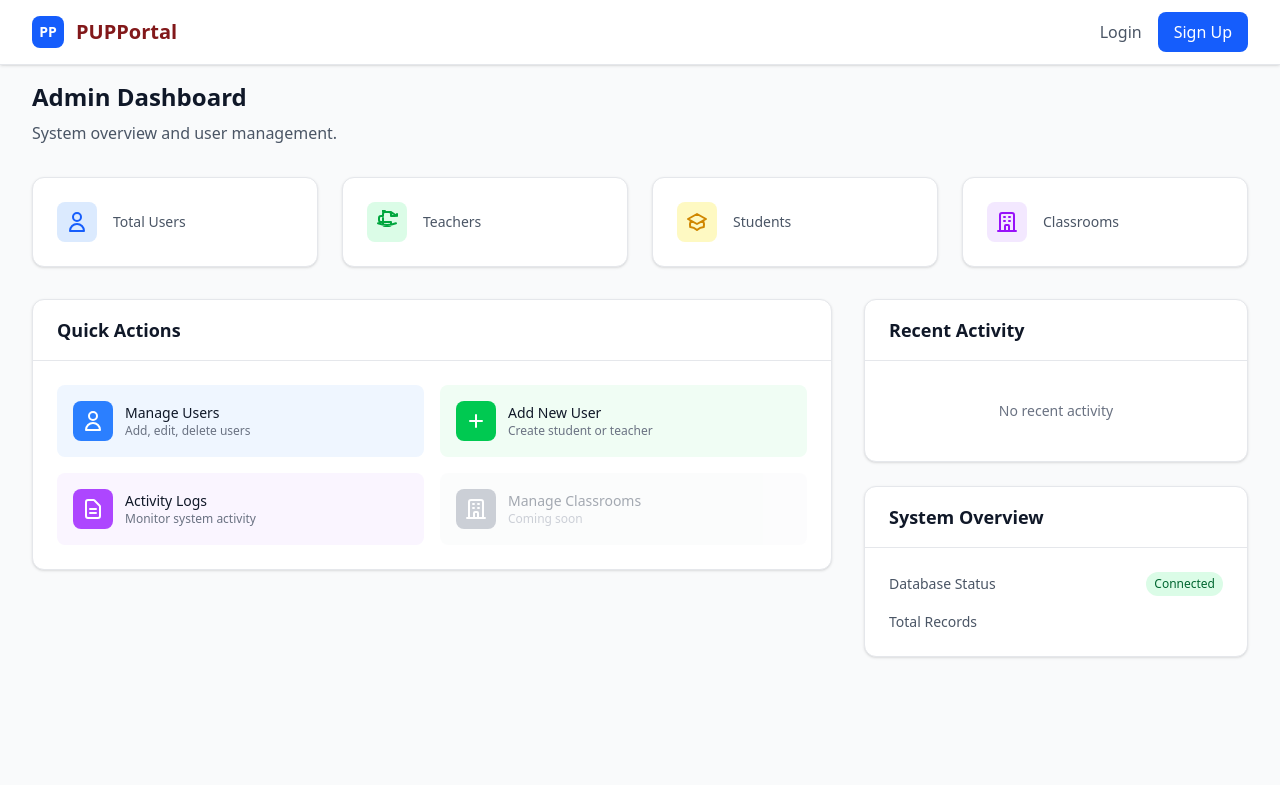
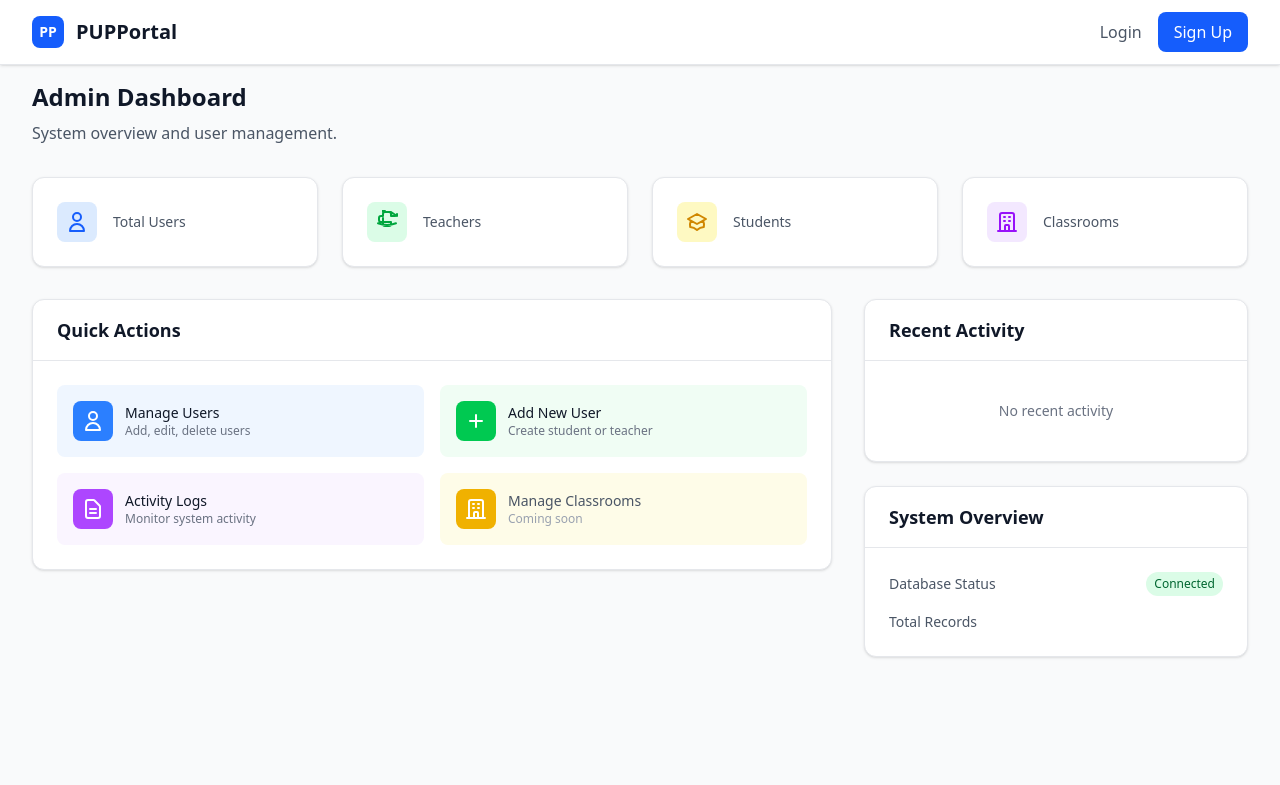
Before and after one commit to geraldsberongoy/php-mvc, a PHP site: template framework/views/admin/dashboard.html.twig in a window 1280 px wide. Shown: the top 785 px of the page. Run offline with PHP 8.4, Linux system fonts and the light colour scheme; the template is opened without the code that fills it, so the values that code supplies are empty; some libraries are stand-ins or nearby versions.

Commit message:
feat(styles): add new yellow background utilities and update hover effects in dashboard

```diff
--- a/framework/public/css/style.css
+++ b/framework/public/css/style.css
@@ -779,6 +779,9 @@
   .bg-yellow-100 {
     background-color: var(--color-yellow-100);
   }
+  .bg-yellow-400 {
+    background-color: var(--color-yellow-400);
+  }
   .bg-yellow-500 {
     background-color: var(--color-yellow-500);
   }
@@ -1074,6 +1077,13 @@
       }
     }
   }
+  .group-hover\:bg-yellow-600 {
+    &:is(:where(.group):hover *) {
+      @media (hover: hover) {
+        background-color: var(--color-yellow-600);
+      }
+    }
+  }
   .hover\:border-gray-400 {
     &:hover {
       @media (hover: hover) {
@@ -1176,6 +1186,13 @@
     &:hover {
       @media (hover: hover) {
         background-color: var(--color-red-700);
+      }
+    }
+  }
+  .hover\:bg-yellow-100 {
+    &:hover {
+      @media (hover: hover) {
+        background-color: var(--color-yellow-100);
       }
     }
   }
--- a/framework/views/admin/dashboard.html.twig
+++ b/framework/views/admin/dashboard.html.twig
@@ -124,8 +124,9 @@
                         </div>
                     </a>
 
-                    <div class="flex items-center p-4 bg-gray-50 rounded-lg opacity-50 cursor-not-allowed">
-                        <div class="w-10 h-10 bg-gray-400 rounded-lg flex items-center justify-center">
+
+                    <a href="/admin/classrooms" class="flex items-center p-4 bg-yellow-50 rounded-lg hover:bg-yellow-100 transition duration-200 group">
+                        <div class="w-10 h-10 bg-yellow-500 rounded-lg flex items-center justify-center group-hover:bg-yellow-600 transition duration-200">
                             <svg class="w-6 h-6 text-white" fill="none" stroke="currentColor" viewBox="0 0 24 24">
                                 <path stroke-linecap="round" stroke-linejoin="round" stroke-width="2" d="M19 21V5a2 2 0 00-2-2H7a2 2 0 00-2 2v16m14 0h2m-2 0h-5m-9 0H3m2 0h5M9 7h1m-1 4h1m4-4h1m-1 4h1m-5 10v-5a1 1 0 011-1h2a1 1 0 011 1v5m-4 0h4"></path>
                             </svg>
@@ -134,7 +135,7 @@
                             <p class="text-sm font-medium text-gray-600">Manage Classrooms</p>
                             <p class="text-xs text-gray-400">Coming soon</p>
                         </div>
-                    </div>
+                    </a>
                 </div>
             </div>
         </div>
--- a/framework/views/components/navigation.html.twig
+++ b/framework/views/components/navigation.html.twig
@@ -9,7 +9,7 @@
                 <div class="w-8 h-8 bg-blue-600 rounded-lg flex items-center justify-center">
                     <span class="text-white font-bold text-sm">PP</span>
                 </div>
-                <a href="{{ isAuthenticated ? '/dashboard' : '/' }}" class="text-xl font-bold text-red-900">PUPPortal</a>
+                <a href="{{ isAuthenticated ? '/dashboard' : '/' }}" class="text-xl font-bold text-gray-900">PUPPortal</a>
             </div>
 
             <!-- Navigation Items -->
```
